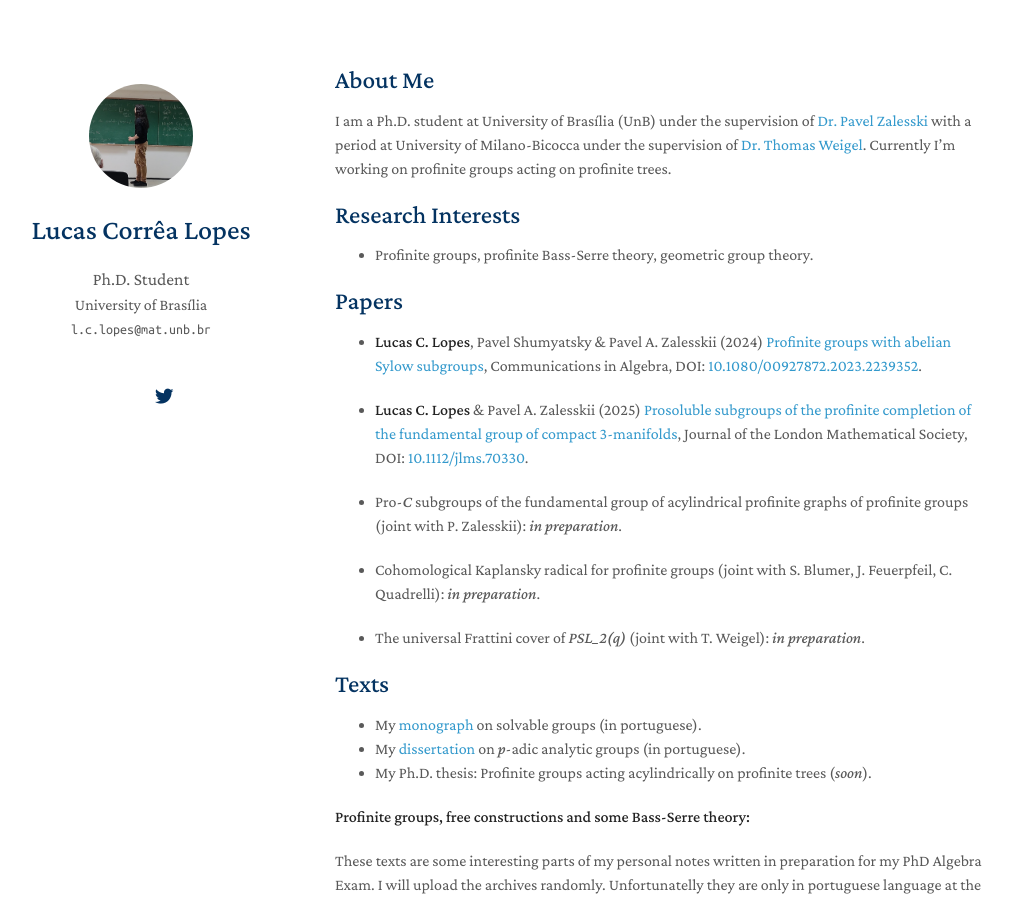
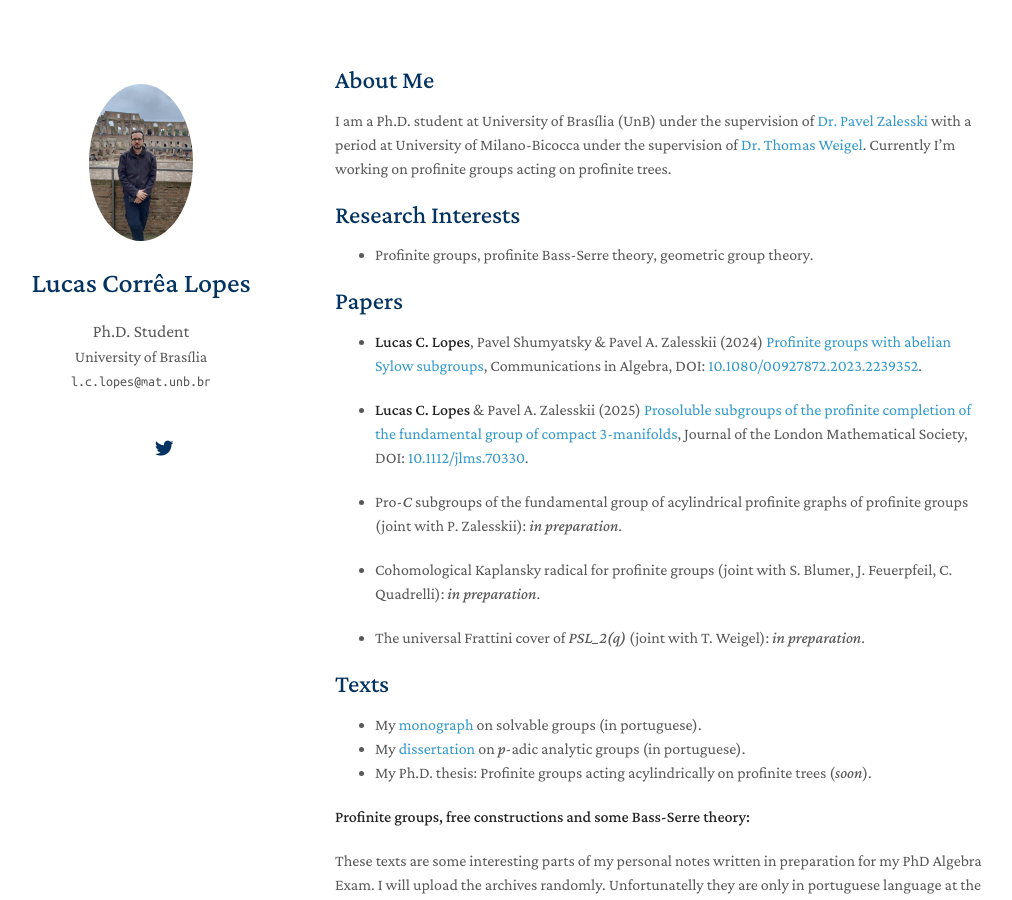
Before and after one commit to lcorrealopes/home, a Jekyll site: the page built from index.md, in a window 1280 px wide and 900 px high. Shown: the whole window, without its empty margins (135-1147 px from the left). Built offline with Jekyll 4.4.1, drawn with Linux system fonts in a browser that asks for light colours; nearby versions of some CDN libraries; a style sheet for code colours, icons or effects is not loaded; our own code applies the rules of GitHub Pages for plain Markdown files.

Commit message:
Update _config.yml

```diff
--- a/_config.yml
+++ b/_config.yml
@@ -17,7 +17,7 @@ twitter: https://twitter.com/mestre_lc
 
 # Images (e.g., your profile picture and your website's favicon)
 # "favicon" and "favicon_dark" are used for the light and dark modes, respectively.
-avatar: ./assets/img/profilepic2.jpg
+avatar: ./assets/img/profilepic3.jpg
 favicon: ./assets/img/favicon.png
 favicon_dark: ./assets/img/favicon-dark.png
 
```
